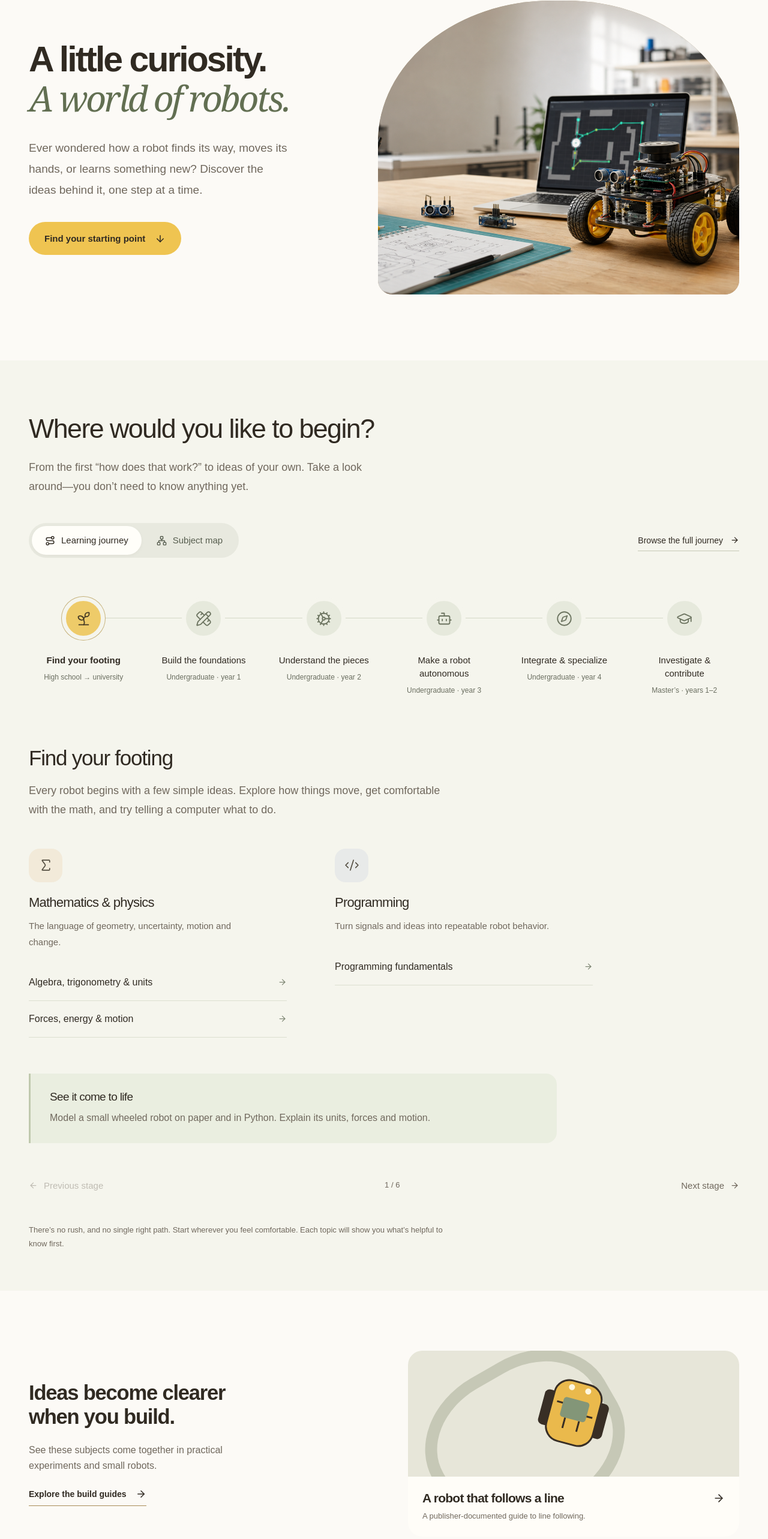
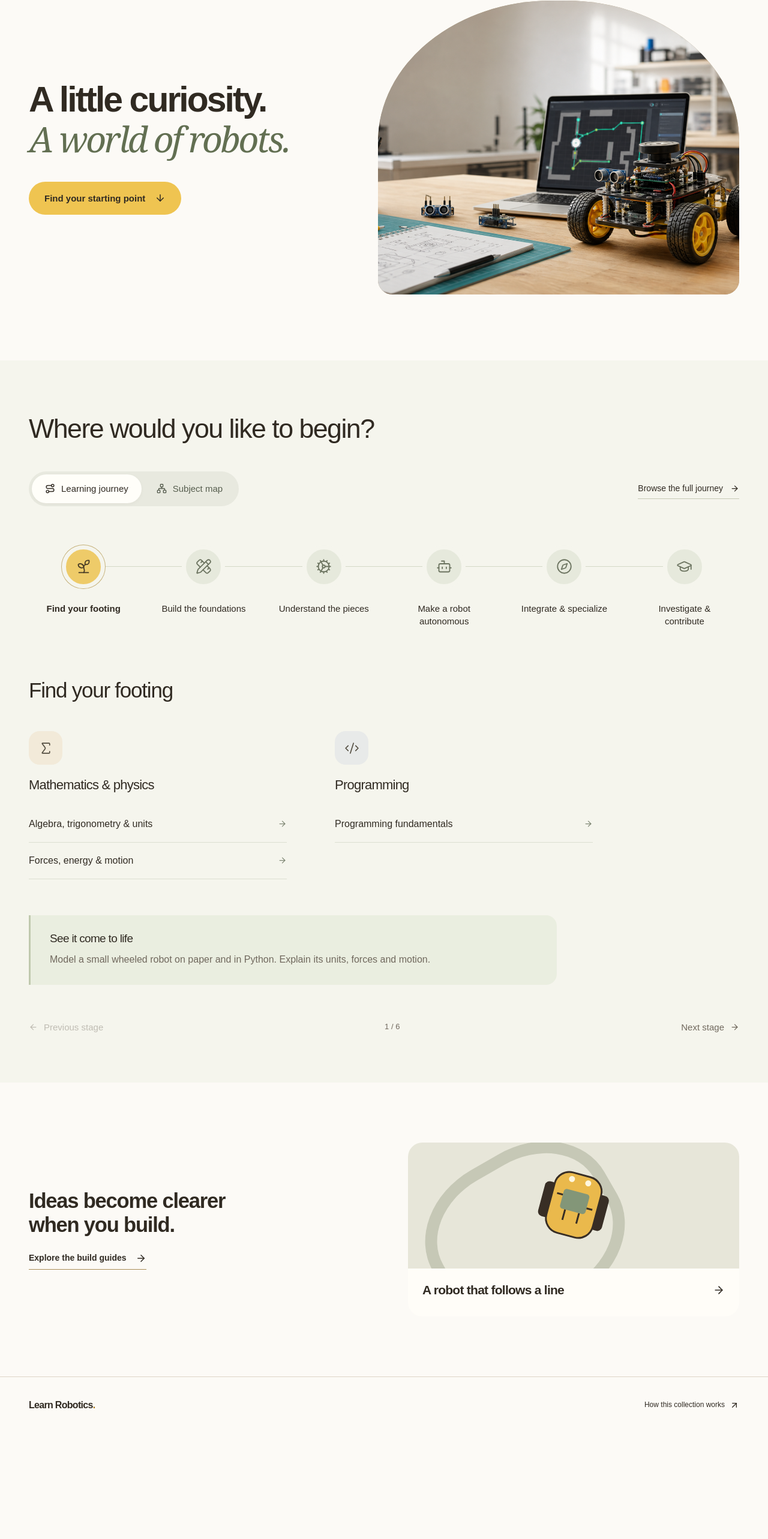
Before and after one commit to MiguelMasc/Learn-Robotics, a Next.js app: page / in a window 1280 px wide. Shown: the part 176-2742 px from the top of the page at 60% size. After the commit the page ends 2565 px from the top, so only its background shows below. Built offline with nearby package versions, Linux system fonts and the light colour scheme.

Commit message:
Simplify browsing by removing subtitles and decorative copy

```diff
--- a/app/about/page.tsx
+++ b/app/about/page.tsx
@@ -10,10 +10,6 @@ export default function About() {
           ← Back to the map
         </Link>
         <h1>A map for curious people.</h1>
-        <p className="lead">
-          Robotics is a field of connected ideas. This site helps you see what
-          is out there and choose your own way into it.
-        </p>
         <h2>You choose where to begin</h2>
         <p>
           You do not need a robotics background to explore. Start with a
--- a/app/curriculum/page.tsx
+++ b/app/curriculum/page.tsx
@@ -22,11 +22,6 @@ export default function CurriculumPage() {
             <br />
             to roboticist.
           </h1>
-          <p className="lead">
-            What would you encounter between high school and a master’s in
-            robotics? These six stages map the foundations, the shared core, and
-            the branches you can make your own.
-          </p>
         </div>
         <div className="curriculum-context">
           <p>
@@ -61,9 +56,6 @@ export default function CurriculumPage() {
                 </span>
                 <div>
                   <h2>{stage.title}</h2>
-                  <p>
-                    {stage.period} · {stage.description}
-                  </p>
                 </div>
               </div>
               <div className="curriculum-subjects">
@@ -117,16 +109,10 @@ export default function CurriculumPage() {
         </div>
         <section className="specializations">
           <h2>Choose a direction to go deeper.</h2>
-          <p>
-            These are example concentrations. Follow the prerequisites within
-            your chosen branch, and pair advanced electives with a sustained
-            project.
-          </p>
           <div className="track-grid">
             {tracks.map((track) => (
               <article key={track.title}>
                 <h3>{track.title}</h3>
-                <p>{track.description}</p>
                 <div className="related-links">
                   {track.topics.map((id) => (
                     <Link key={id} href={`/topics/${id}`}>
--- a/app/globals.css
+++ b/app/globals.css
@@ -164,11 +164,8 @@ svg {
   z-index: -1;
   transform: rotate(-1deg);
 }
-.hero-copy > p {
-  font-size: 18px;
-  line-height: 1.75;
-  max-width: 430px;
-  margin: 28px 0 30px;
+.hero-copy > .button {
+  margin-top: 36px;
 }
 .button {
   display: inline-flex;
@@ -493,9 +490,8 @@ svg {
   align-items: center;
   padding-block: 90px;
 }
-.home-build > div p {
-  margin: 22px 0;
-  max-width: 380px;
+.home-build > div > .text-link {
+  margin-top: 24px;
 }
 .text-link {
   display: inline-flex;
@@ -602,6 +598,9 @@ svg {
 }
 .collection-page section {
   margin-top: 64px;
+}
+.collection-page section > h2 {
+  margin-bottom: 25px;
 }
 .section-description {
   margin: 16px 0 25px;
@@ -1547,6 +1546,7 @@ body {
   flex-direction: column;
   gap: 20px;
   align-items: flex-start;
+  margin-bottom: 20px;
 }
 .subject-symbol {
   display: inline-grid;
@@ -1906,6 +1906,7 @@ body {
   line-height: 1.85;
 }
 .track-grid {
+  margin-top: 36px;
   display: grid;
   grid-template-columns: repeat(2, minmax(0, 1fr));
   gap: 60px;
--- a/app/not-found.tsx
+++ b/app/not-found.tsx
@@ -4,10 +4,7 @@ export default function NotFound() {
   return (
     <Shell>
       <div className="shell prose-page">
-        <h1>A little off the map.</h1>
-        <p className="lead">
-          This page is not available. There is still plenty to explore.
-        </p>
+        <h1>Page not found.</h1>
         <Link href="/#explore" className="button primary">
           Back to the map →
         </Link>
--- a/app/page.tsx
+++ b/app/page.tsx
@@ -14,10 +14,6 @@ export default function Page() {
             <br />
             <span>A world of robots.</span>
           </h1>
-          <p>
-            Ever wondered how a robot finds its way, moves its hands, or learns
-            something new? Discover the ideas behind it, one step at a time.
-          </p>
           <a className="button primary" href="#explore">
             Find your starting point <ArrowDown size={18} />
           </a>
@@ -36,10 +32,6 @@ export default function Page() {
         <div className="shell">
           <div className="section-heading">
             <h2>Where would you like to begin?</h2>
-            <p>
-              From the first “how does that work?” to ideas of your own. Take a
-              look around—you don’t need to know anything yet.
-            </p>
           </div>
           <RoboticsExplorer />
           <noscript>
@@ -67,10 +59,6 @@ export default function Page() {
             <br />
             when you build.
           </h2>
-          <p>
-            See these subjects come together in practical experiments and small
-            robots.
-          </p>
           <Link className="text-link" href="/projects">
             Explore the build guides <ArrowRight size={18} />
           </Link>
@@ -84,7 +72,6 @@ export default function Page() {
             <h3>
               A robot that follows a line <ArrowRight size={20} />
             </h3>
-            <p>A publisher-documented guide to line following.</p>
           </div>
         </Link>
       </section>
--- a/app/projects/[slug]/page.tsx
+++ b/app/projects/[slug]/page.tsx
@@ -37,12 +37,6 @@ export default async function BuildPage({
         </nav>
         <div className="detail-heading">
           <h1>{build.title}</h1>
-          <p className="lead">
-            {build.kind === "proposal"
-              ? "Untested proposal. "
-              : "Publisher-documented guide. "}
-            {build.summary}
-          </p>
         </div>
         <div className="detail-columns">
           <div>
--- a/app/projects/page.tsx
+++ b/app/projects/page.tsx
@@ -8,16 +8,8 @@ export default function Projects() {
     <Shell>
       <div className="shell collection-page">
         <h1>Put an idea in motion.</h1>
-        <p className="lead">
-          Small builds that bring the subjects together. Find a documented
-          experiment, or explore a design that is still taking shape.
-        </p>
         <section>
           <h2>Follow a published guide</h2>
-          <p className="section-description">
-            Free instructions from the original creators. Hardware costs vary;
-            these builds have not been independently tested here.
-          </p>
           <div className="build-grid">
             {builds
               .filter((b) => b.kind === "external")
@@ -27,11 +19,7 @@ export default function Projects() {
           </div>
         </section>
         <section>
-          <h2>From the sketchbook</h2>
-          <p className="section-description">
-            Original, untested proposals. These are design briefs with open
-            decisions, not finished build instructions.
-          </p>
+          <h2>Untested build ideas</h2>
           <div className="build-grid">
             {builds
               .filter((b) => b.kind === "proposal")
--- a/components/atlas/atlas.tsx
+++ b/components/atlas/atlas.tsx
@@ -301,7 +301,6 @@ export function Atlas() {
         <div className="preview-color" style={{ background: parent.color }} />
         <div className="preview-content" key={selected}>
           <h3>{entry.title}</h3>
-          <p>{entry.description}</p>
           {subject && (
             <ul className="preview-topics">
               {subject.children.map((id) => (
--- a/components/atlas/build-card.tsx
+++ b/components/atlas/build-card.tsx
@@ -15,12 +15,6 @@ export function BuildCard({ build }: { build: (typeof builds)[number] }) {
           {build.title}
           <ArrowUpRight size={21} />
         </h3>
-        <p>
-          {build.kind === "proposal"
-            ? "Untested proposal. "
-            : "Publisher-documented guide. "}
-          {build.summary}
-        </p>
       </div>
     </Link>
   );
--- a/components/atlas/robotics-explorer.tsx
+++ b/components/atlas/robotics-explorer.tsx
@@ -46,13 +46,7 @@ export function RoboticsExplorer() {
         </Link>
       </div>
       {view === "subjects" ? (
-        <>
-          <Atlas />
-          <p className="map-footnote">
-            Curious how it all connects? Choose a subject to look closer. Drag
-            the map to explore, or use the controls to zoom.
-          </p>
-        </>
+        <Atlas />
       ) : (
         <>
           <nav className="journey-stages" aria-label="Learning stages">
@@ -69,7 +63,6 @@ export function RoboticsExplorer() {
                   </span>
                   <span>
                     <strong>{s.title}</strong>
-                    <small>{s.period}</small>
                   </span>
                 </button>
               );
@@ -79,7 +72,6 @@ export function RoboticsExplorer() {
             <div className="journey-main">
               <div className="journey-intro">
                 <h3>{current.title}</h3>
-                <p>{current.description}</p>
               </div>
               <div className="journey-topics">
                 {subjects.map((subject) => {
@@ -109,7 +101,6 @@ export function RoboticsExplorer() {
                         </span>
                         <h4>{subject.title}</h4>
                       </div>
-                      <p>{subject.description}</p>
                       {entries.map((t) => (
                         <button
                           key={t.id}
@@ -174,10 +165,6 @@ export function RoboticsExplorer() {
               />
             )}
           </div>
-          <p className="map-footnote">
-            There’s no rush, and no single right path. Start wherever you feel
-            comfortable. Each topic will show you what’s helpful to know first.
-          </p>
         </>
       )}
     </div>
--- a/components/atlas/site-shell.tsx
+++ b/components/atlas/site-shell.tsx
@@ -32,7 +32,6 @@ export function SiteFooter() {
         <Link className="wordmark" href="/">
           Learn Robotics<span className="brand-dot">.</span>
         </Link>
-        <p>A field to explore. A place to begin.</p>
         <Link href="/about">
           How this collection works <ArrowUpRight size={16} />
         </Link>
```
Also changed, not shown: app/topics/[slug]/page.tsx (+0 -12 lines).
